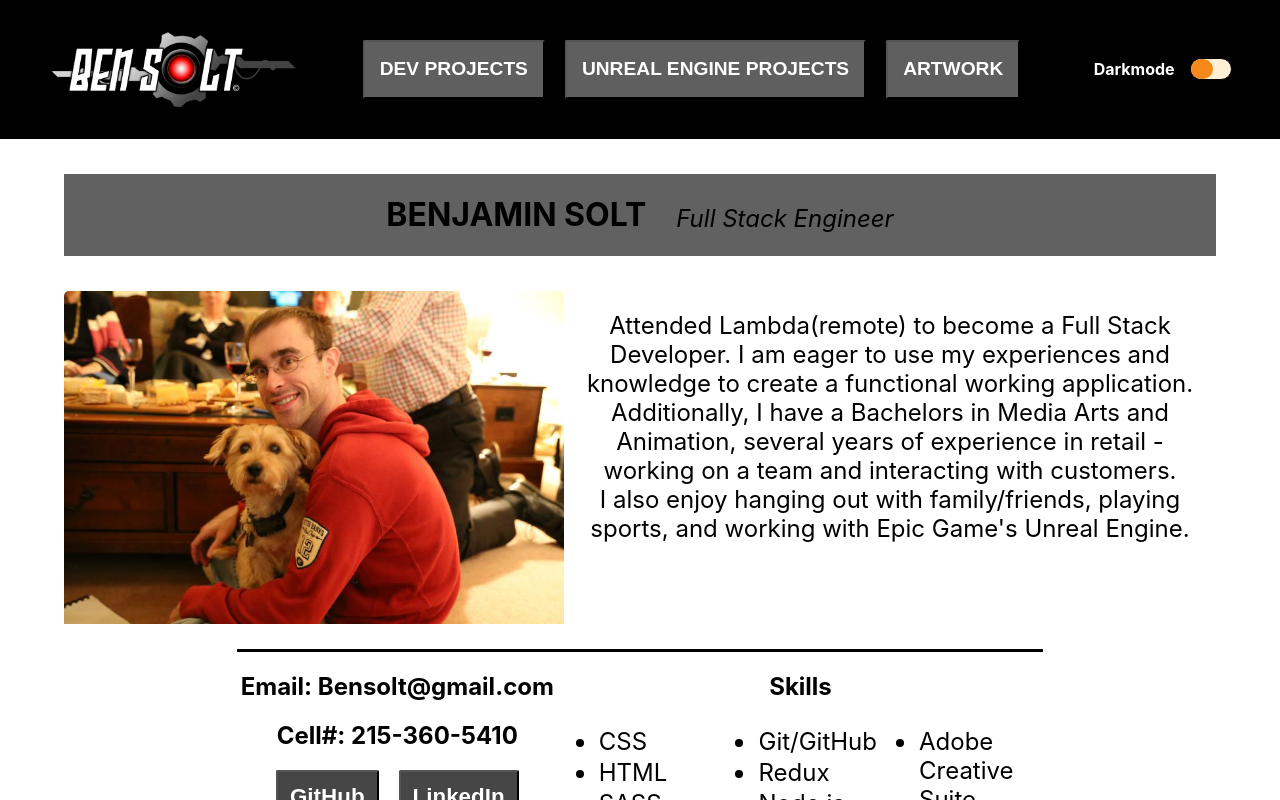
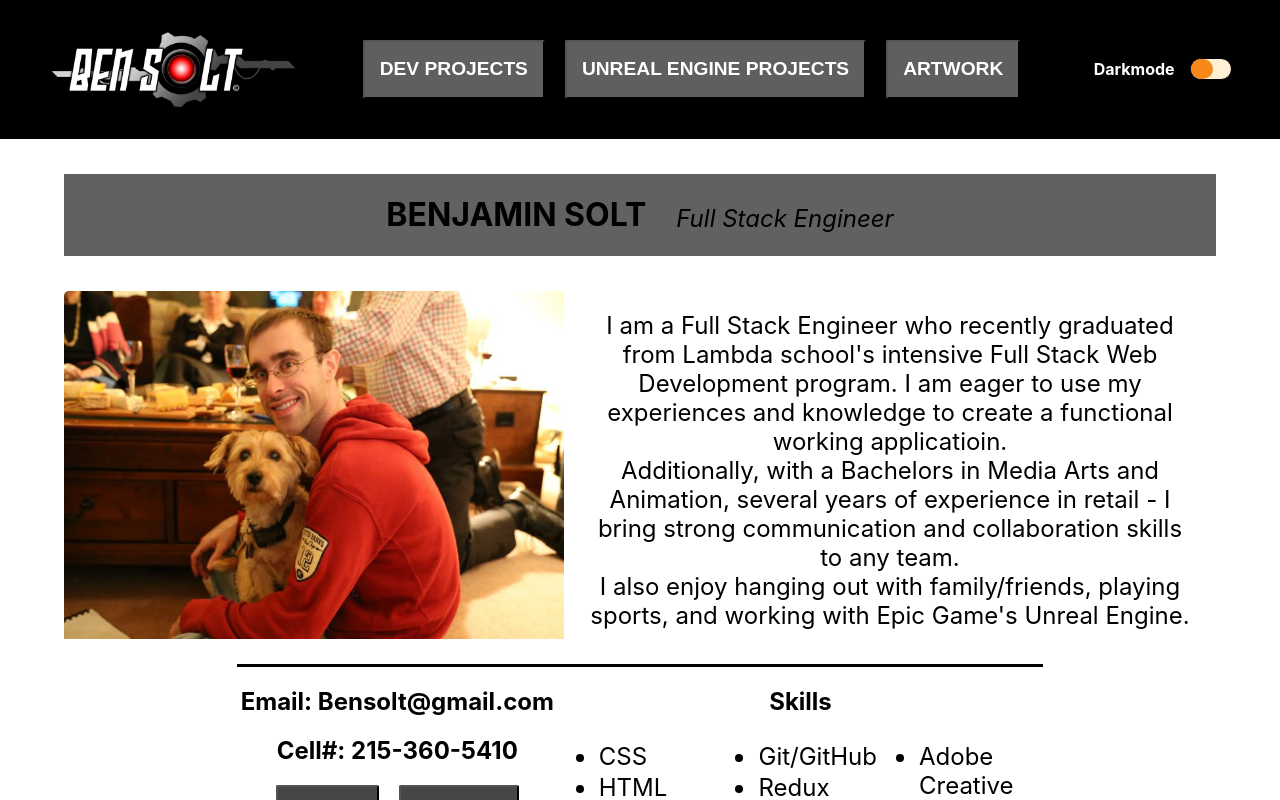
Before and after one commit to BenSolt/MyPortfolio, a React (Create React App) app in the folder portfolio/: page / in a window 1280 px wide. Shown: the top 800 px of the page. Built offline with nearby package versions, Linux system fonts and the light colour scheme.

Commit message:
tweak about me

```diff
--- a/portfolio/src/components/home/Home.js
+++ b/portfolio/src/components/home/Home.js
@@ -37,11 +37,12 @@ export default function Home() {
         <div className="section1">
             <img class='imgBenKaylee'src={BenKaylee} alt="BenandKaylee(dog)" />
             <div class="textholder1">
-              <h2>Attended Lambda(remote) to become a Full Stack Developer.
-                I am eager to use my experiences and knowledge to create a functional working application.
+              <h2>I am a Full Stack Engineer who recently graduated from Lambda school's intensive Full Stack
+                Web Development program. I am eager to use my experiences and knowledge to create a functional
+                working applicatioin.
                 <br/>
-                Additionally, I have a Bachelors in Media Arts and Animation, several years
-                of experience in retail - working on a team and interacting with customers.
+                Additionally, with a Bachelors in Media Arts and Animation, several years
+                of experience in retail - I bring strong communication and collaboration skills to any team.
                 <br/>
                 I also enjoy hanging out with family/friends, playing sports,
                 and working with Epic Game's Unreal Engine.
```
Also changed, not shown: 2 other files (tests, documents, lock files or other folders).
